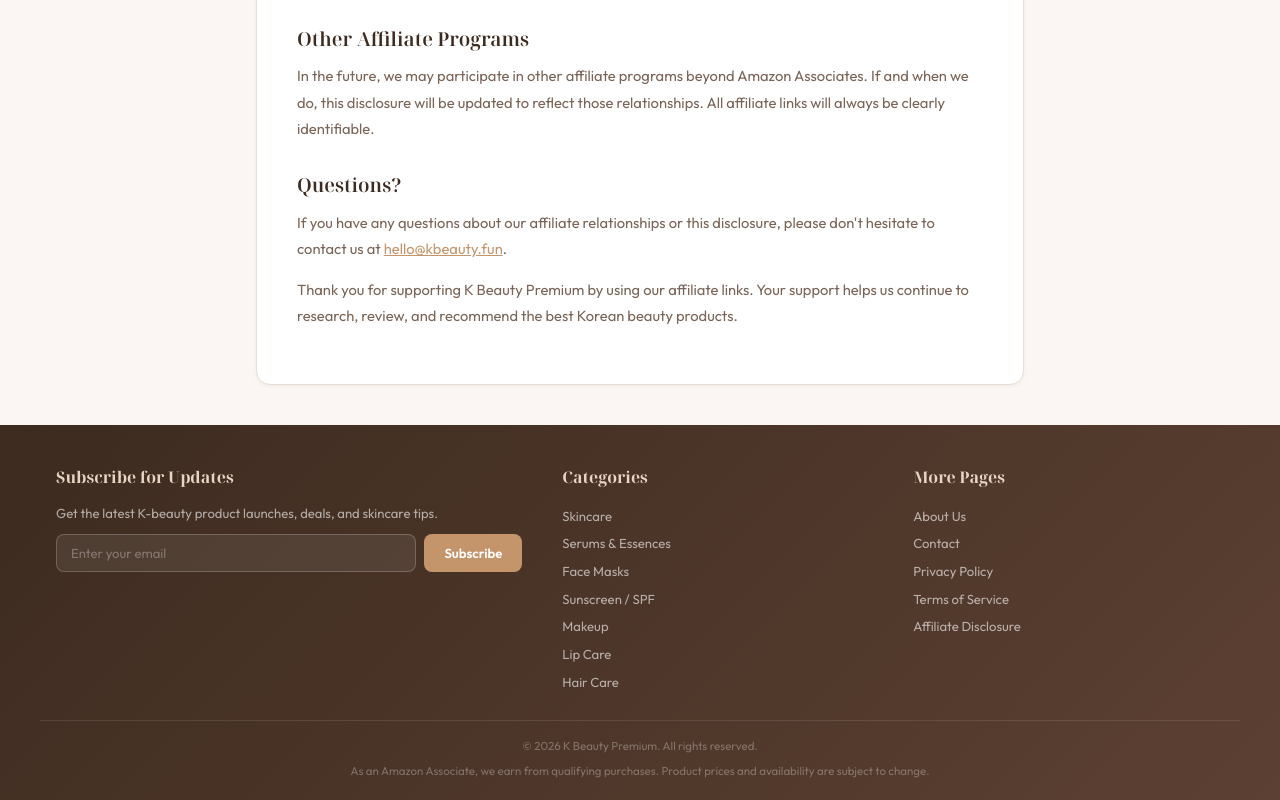
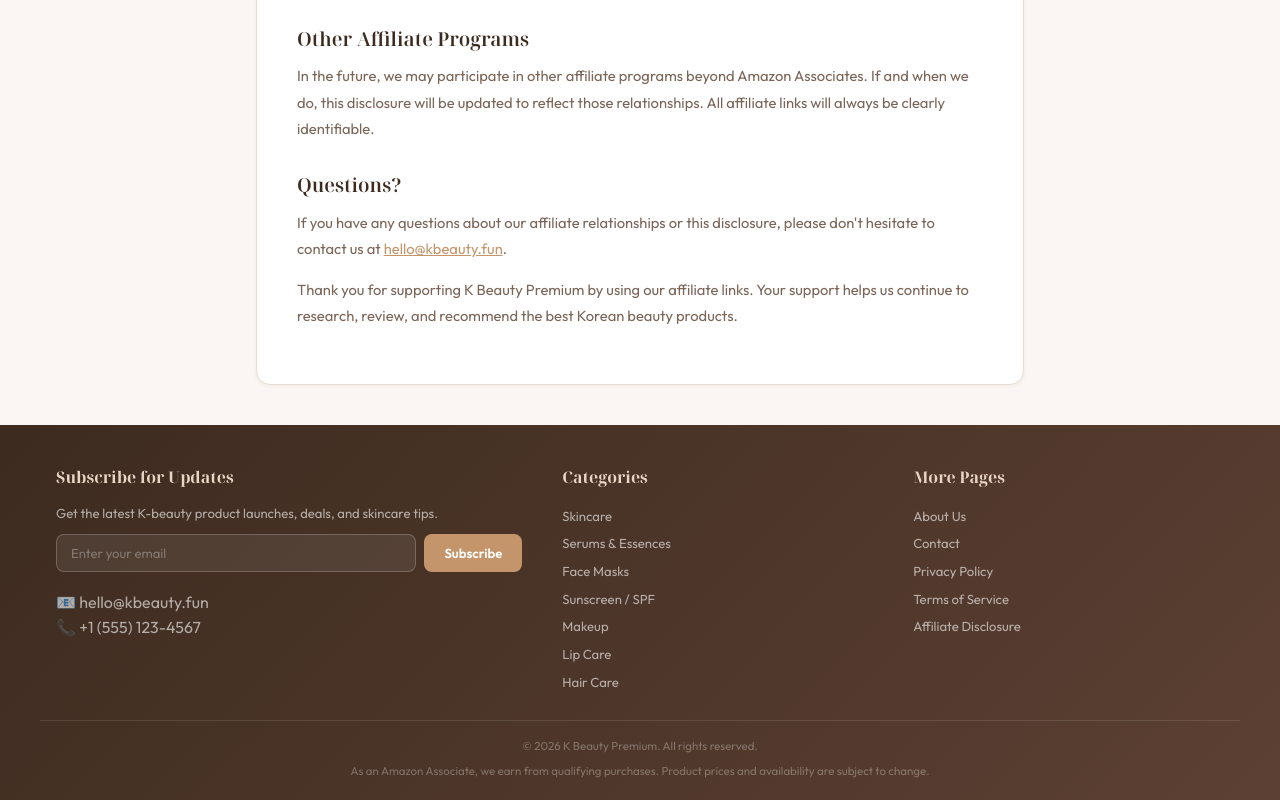
Before and after one commit to Manikhan345/k-beauty-premium, a plain HTML site: page affiliate-disclosure.html in a window 1280 px wide. Shown: the part 1826-2626 px from the top of the page. Drawn offline with Linux system fonts and the light colour scheme.

Commit message:
Update affiliate-disclosure.html

```diff
--- a/affiliate-disclosure.html
+++ b/affiliate-disclosure.html
@@ -68,8 +68,7 @@
 </div>
 
 <footer class="footer"><div class="footer-grid">
-  <div><h3>Subscribe for Updates</h3><p>Get the latest K-beauty product launches, deals, and skincare tips.</p><div class="email-form"><input type="email" placeholder="Enter your email"><button>Subscribe</button></div></div>
-  <div class="footer-links"><h3>Categories</h3><a href="category-skincare.html">Skincare</a><a href="category-serums.html">Serums & Essences</a><a href="category-facemasks.html">Face Masks</a><a href="category-sunscreen.html">Sunscreen / SPF</a><a href="category-makeup.html">Makeup</a><a href="category-lipcare.html">Lip Care</a><a href="category-haircare.html">Hair Care</a></div>
+<div><h3>Subscribe for Updates</h3><p>Get the latest K-beauty product launches, deals, and skincare tips.</p><div class="email-form"><input type="email" placeholder="Enter your email"><button>Subscribe</button></div><p style="margin-top:18px;font-size:1rem;"><a href="mailto:hello@kbeauty.fun" style="color:rgba(255,255,255,0.6);text-decoration:none;">📧 hello@kbeauty.fun</a></p><p style="font-size:1rem;"><a href="tel:+15551234567" style="color:rgba(255,255,255,0.6);text-decoration:none;">📞 +1 (555) 123-4567</a></p></div>  <div class="footer-links"><h3>Categories</h3><a href="category-skincare.html">Skincare</a><a href="category-serums.html">Serums & Essences</a><a href="category-facemasks.html">Face Masks</a><a href="category-sunscreen.html">Sunscreen / SPF</a><a href="category-makeup.html">Makeup</a><a href="category-lipcare.html">Lip Care</a><a href="category-haircare.html">Hair Care</a></div>
   <div class="footer-links"><h3>More Pages</h3><a href="about.html">About Us</a><a href="contact.html">Contact</a><a href="privacy-policy.html">Privacy Policy</a><a href="terms-of-service.html">Terms of Service</a><a href="affiliate-disclosure.html">Affiliate Disclosure</a></div>
 </div><div class="footer-bottom"><p>&copy; 2026 K Beauty Premium. All rights reserved.</p><p class="affiliate-disclosure">As an Amazon Associate, we earn from qualifying purchases. Product prices and availability are subject to change.</p></div></footer>
 <button class="back-top" id="backToTop">↑</button>
```
